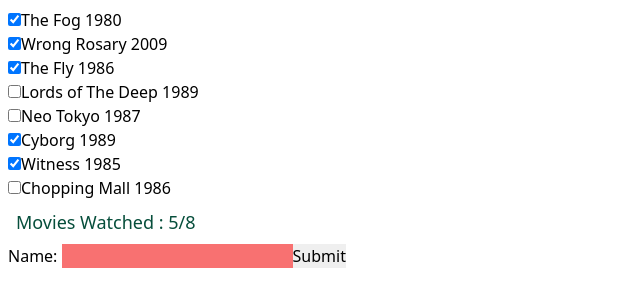
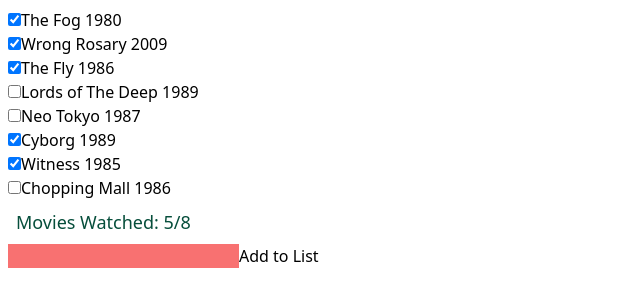
Before and after one commit to Marvling/movie-todo, a React (Create React App) app: page / in a window 1280 px wide. Shown: the top 306 px of the page, without its empty margins (0-640 px from the left). Built offline with nearby package versions, Linux system fonts and the light colour scheme.

Commit message:
Added proto-imdb

```diff
--- a/src/App.js
+++ b/src/App.js
@@ -1,130 +1,151 @@
 import React from 'react'
 import TodoItem from './components/TodoItem'
+import SearchBar from './components/SearchBar'
 import todoData from './components/todoData'
 
 class App extends React.Component{
     constructor(props){
         super(props)
 
-        this.handleChange = this.handleChange.bind(this)
-        this.handleInput = this.handleInput.bind(this)
-        this.handleSubmit = this.handleSubmit.bind(this)
-
-
         let numberWatched = 0;
-            for (let i = 0; i <todoData.length; i++) {
-            if (todoData[i].isWatched) {numberWatched++};
+            for (let movie of todoData) {
+            if (movie.isWatched) {numberWatched++};
         }
-
-
-
         this.state = {
             typedName: '',
             todoDataArray: todoData,
             numberOfWatched: numberWatched,
 
-            debugObject: {}
+            moviesSearched: [],
+            movieToAdd: {
+                id:'',
+                name:'',
+                year: '',
+                isWatched: false,
+                dateWatched: '',
+
+            }
         }
     }
 
-    countWatched(){
+
+
+    countWatched = () => {
         let updatedNumber = 0
 
         this.setState( (prevState)=>{
-            for (let i = 0; i < prevState.todoDataArray.length; i++) {
-            if (prevState.todoDataArray[i].isWatched) {updatedNumber++};
+            for (let item of prevState.todoDataArray) {
+            if (item.isWatched) {updatedNumber++};
         }
             return {numberOfWatched: updatedNumber}
 
         })
 
     }
-    handleInput(event) {
-        this.setState({typedName: event.target.value});
+    handleInput = (event) => {
+        this.setState({typedName: event.target.value})
+        this.searchMovies();
+
       }
 
-    handleSubmit(event) {
 
-        console.log('am I fired')
-
+    handleSubmit = (event) => {
 
         this.setState((prevState) => {
 
             let updatedTodoDataArray = prevState.todoDataArray
+            let newTodoItem = this.state.movieToAdd
 
-            console.log(updatedTodoDataArray);
-
-            let newTodoItem = {
-                id: prevState.todoDataArray.length + 1,
-                name: prevState.typedName,
-                year: 1800,
-                isWatched: false
-            }
             updatedTodoDataArray.push(newTodoItem)
+            // .push creates a duplicate item for some reason, bleow line clears the duplicate item
             updatedTodoDataArray = Array.from(new Set(updatedTodoDataArray));
 
             return {
                 todoDataArray: updatedTodoDataArray,
+                typedName: ''
             }
         })
 
-        this.countWatched();
         event.preventDefault();
       }
 
-    handleChange(id){
+      searchMovies = async () => {
+
+        // event.preventDefault();
+
+        let query = this.state.typedName
+        let url = `https://api.themoviedb.org/3/search/movie?api_key=00decbdccac0d50538a8bdbf8085ce4a&language=en-US&query=${query}&page=1&include_adult=false`
+
+        try{
+            const response = await fetch(url)
+            const data = await response.json()
+
+            const name = data.results[0].original_title
+            const date = data.results[0].release_date
+            const year = date.slice(0,4)
+
+            this.setState({movieToAdd: {
+                id: this.state.todoDataArray.length + 1,
+                name: name,
+                year: year,
+                isWatched: false,
+                dateWatched: ''
+                }
+            })
+
+            this.setState({moviesSearched: data})
+        }catch(err){
+            console.error(err)
+        }
+
+    }
+
+    handleCheckbox = (id) => {
         this.setState(prevState => {
             const updatedTodoArray = prevState.todoDataArray.map(todo => {
                 if (todo.id === id) {
                     return{
                         ...todo,
                         isWatched: !todo.isWatched
-                    }
-                }
+                    }}
 
                 return todo
             })
-            return {
-                todoDataArray: updatedTodoArray,
-            }
+            return {todoDataArray: updatedTodoArray}
         })
 
         this.countWatched();
-
     }
-
 
     render (){
 
-        const todoItemsList = this.state.todoDataArray.map(
-            (items) => <TodoItem
+        const todoItemsList = this.state.todoDataArray.map((items) =>
+            <TodoItem
                 key={items.id}
                 todoObject={items}
-                handleChange = {this.handleChange}
-            />
-        )
+                handleCheckbox = {this.handleCheckbox}/>
+            )
+
+        // TODO: Make a seperate react component to display the autocomplete results
 
         return(
             <div className='m-2'>
+
                 {todoItemsList}
 
-                <p
-                    className='p-2 text-lg text-green-900'>
-                    Movies Watched : {this.state.numberOfWatched
-                    /* TODO: Put a for loop that  checks for the comnpleted items and get rid of the numberOfWatched state & function*/}
-                    /{this.state.todoDataArray.length}
+                <p className='p-2 text-lg text-green-900'>
+                    {`Movies Watched: ${this.state.numberOfWatched}/${this.state.todoDataArray.length}`}
                 </p>
 
-                <form onSubmit={this.handleSubmit}>
-                    <label >
-                        Name: <input className='bg-red-400' type="text"  onChange={this.handleInput} />
-                    </label>
-
-                    <input type="submit" value="Submit" />
-                </form>
+                <SearchBar
+                    handleSubmit={this.handleSubmit}
+                    handleInput={this.handleInput}
+                    value={this.state.typedName}
+                    />
 
             </div>
         )
     }
 }
+
 export default App
--- /dev/null
+++ b/src/components/SearchBar.js
@@ -0,0 +1,18 @@
+import React from 'react'
+
+function SearchBar (props) {
+
+   return(
+    <div>
+        <form onSubmit={props.handleSubmit}>
+        <input
+            className='bg-red-400'
+            type="text"
+            onChange={props.handleInput}
+            value={props.value}/>
+        <button>Add to List</button>
+        </form>
+    </div>
+    )
+}
+export default SearchBar
--- a/src/components/TodoItem.js
+++ b/src/components/TodoItem.js
@@ -7,11 +7,10 @@ const ToDoItem = (props) => {
         type='checkbox'
         id={props.name}
         checked={props.todoObject.isWatched}
-        onChange={() => props.handleChange(props.todoObject.id)}
+        onChange={() => props.handleCheckbox(props.todoObject.id)}
         />
 
-        <label
-            htmlFor={props.todoObject.name}>
+        <label htmlFor={props.todoObject.name}>
             {props.todoObject.name} {props.todoObject.year}
         </label>
     </div>)
```
